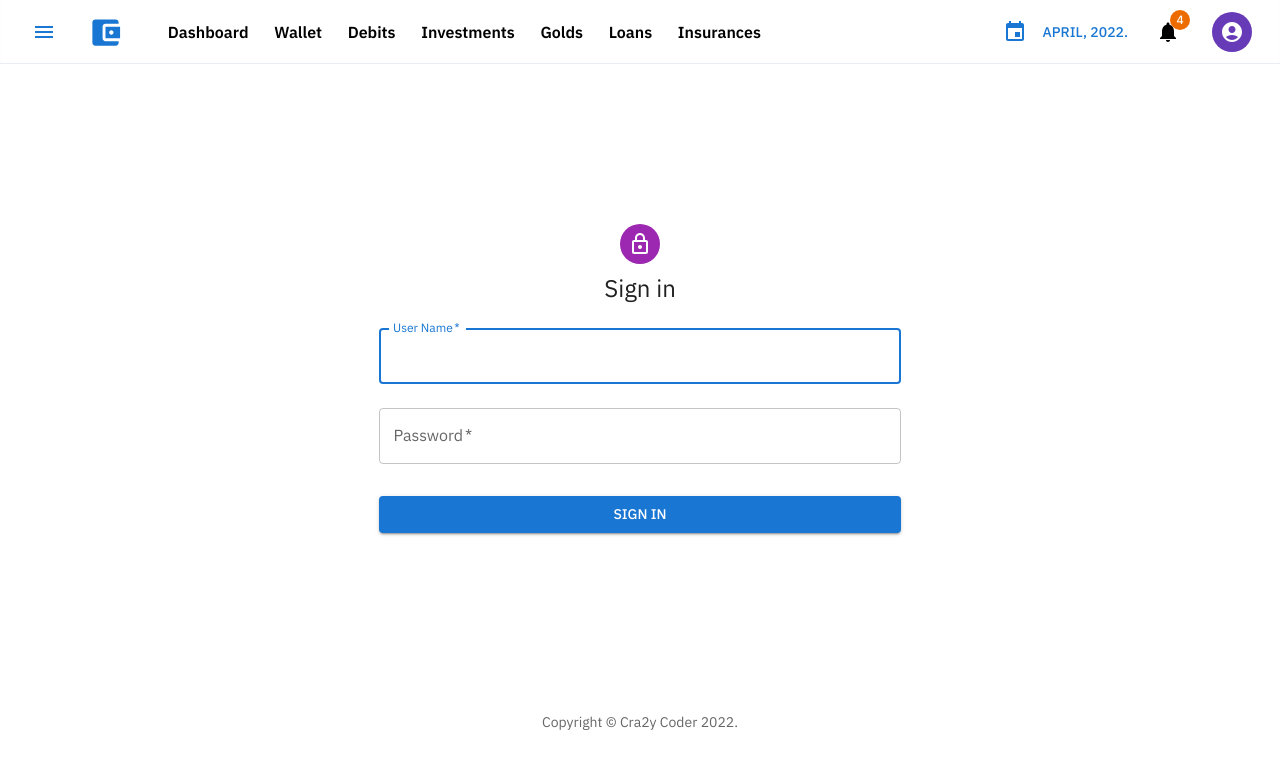
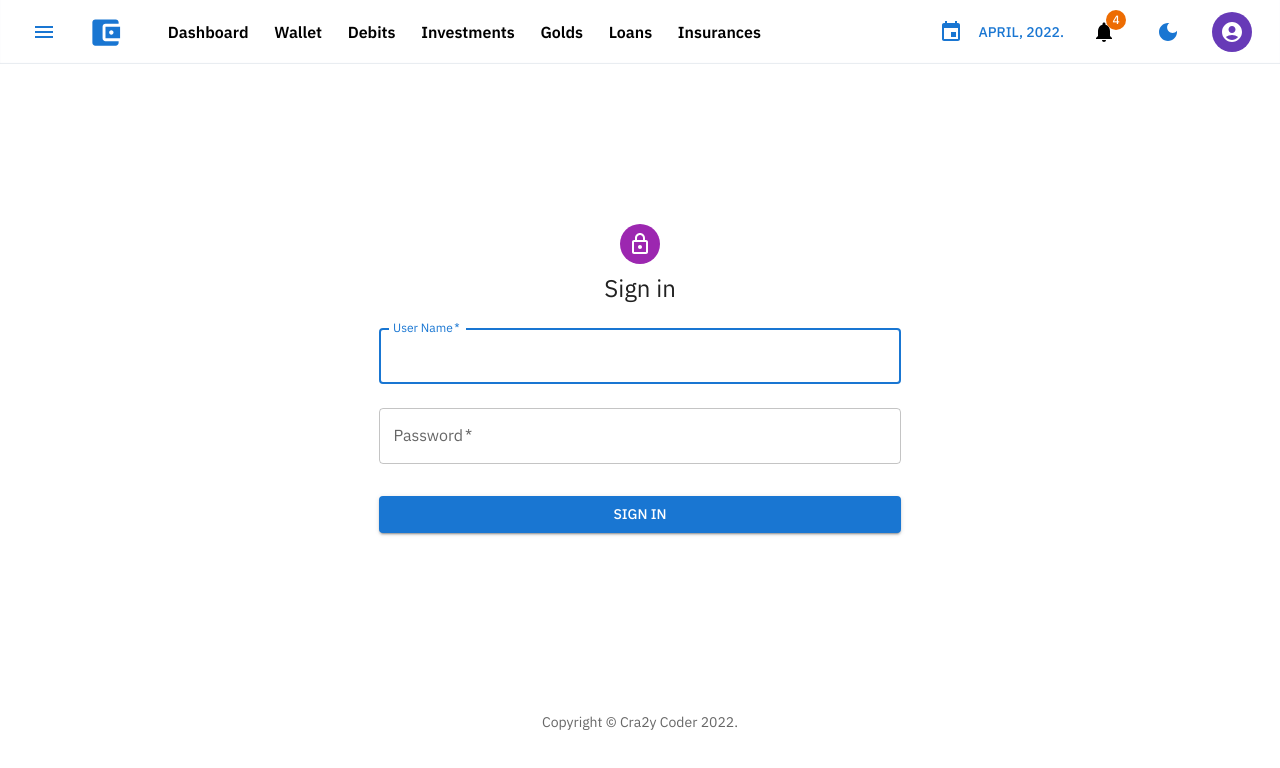
Before and after one commit to cra2ycoder/my-finance, a Next.js app: page / in a window 1280 px wide. Shown: the top 768 px of the page. Built offline with nearby package versions, Linux system fonts and the light colour scheme.

Commit message:
darkmode theme button added

```diff
--- a/components/Header/Header.tsx
+++ b/components/Header/Header.tsx
@@ -3,7 +3,9 @@ import Link from '@mui/material/Link'
 import Box from '@mui/material/Box'
 import Drawer from '@mui/material/Drawer'
 import Typography from '@mui/material/Typography'
+import Button from '@mui/material/Button'
 import AccountBalanceWalletIcon from '@mui/icons-material/AccountBalanceWallet'
+import DarkModeIcon from '@mui/icons-material/DarkMode'
 import MenuIcon from '@mui/icons-material/Menu'
 import NotificationBadge from './NotificationBadge'
 import Profile from './Profile'
@@ -92,6 +94,9 @@ function Header() {
         >
           <DateSelector />
           <NotificationBadge />
+          <Button>
+            <DarkModeIcon />
+          </Button>
           <Profile />
         </Box>
       </Box>
```
